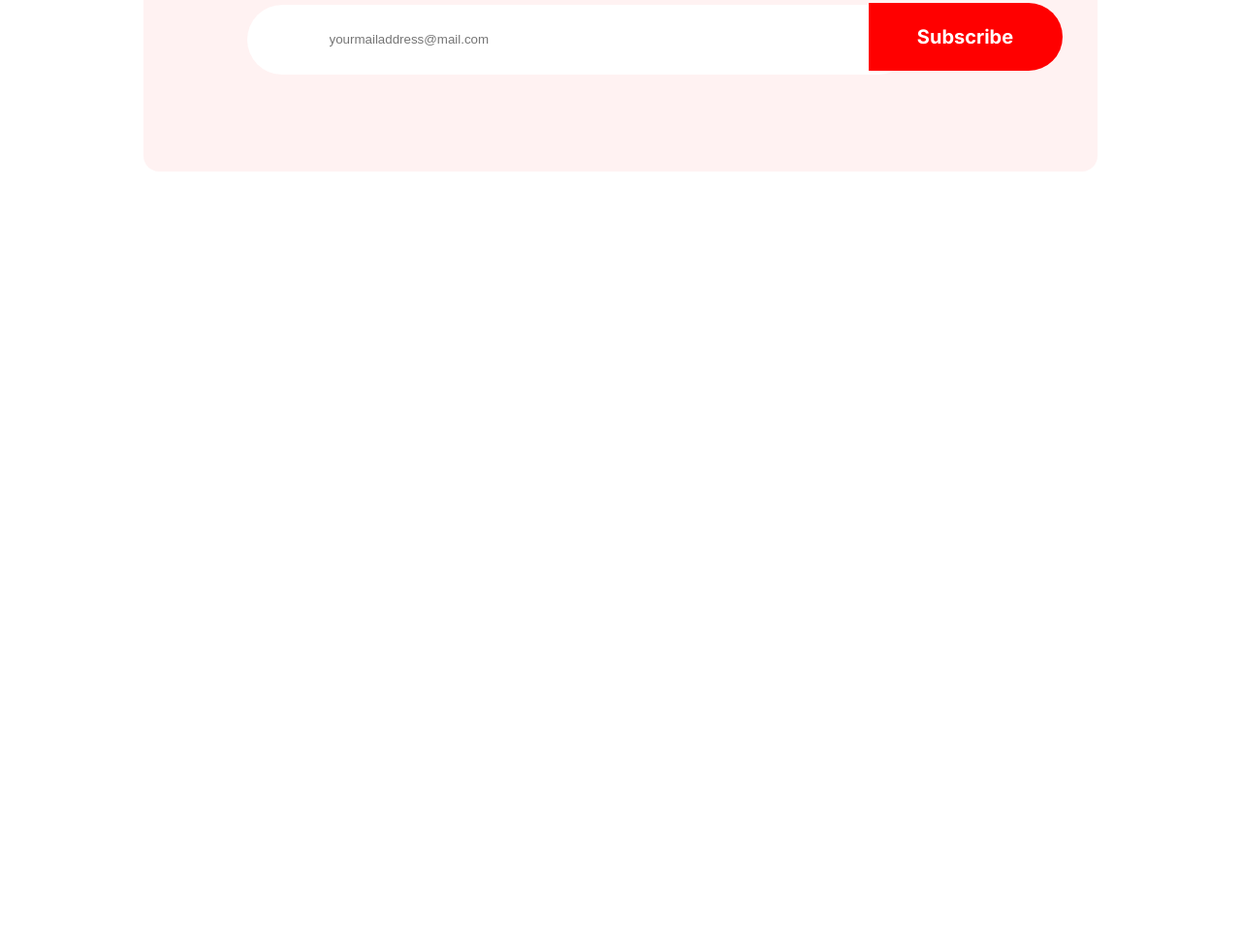
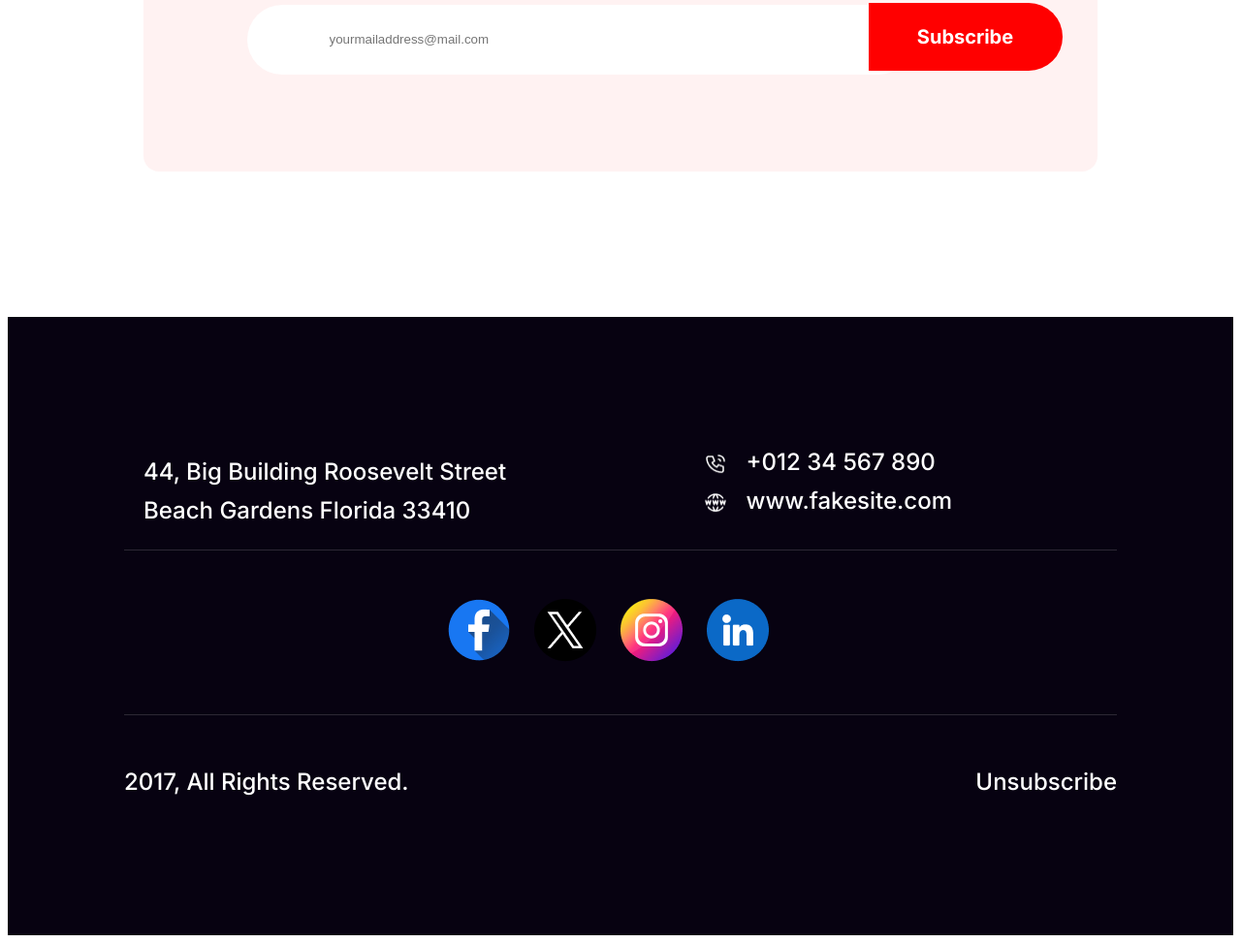
Before and after one commit to hqefahad/New-Year, a plain HTML site: page index.html in a window 1280 px wide. Shown: the part 9178-10151 px from the top of the page at 97% size. Before the commit the page ends 9505 px from the top, so only its background shows below. Drawn offline with Linux system fonts and the light colour scheme.

Commit message:
finish without Holiday sale section

```diff
--- a/index.html
+++ b/index.html
@@ -123,7 +123,8 @@
         <section class="subscribe">
             <img src="resources/Group 61.png" alt="">
             <h2 class="csTitle">Subscribe Newsletter</h2>
-            <p class="csDescription2">Subscribe to our newslatter and get in touch. We ensure you that you will receive all of our updates through email</p>
+            <p class="csDescription2">Subscribe to our newslatter and get in touch. We ensure you that you will receive
+                all of our updates through email</p>
             <div class="emailInput">
                 <input class="mailAddress" type="email" name="" placeholder="yourmailaddress@mail.com" id="">
                 <button class="btnsubscribe">Subscribe</button>
@@ -132,7 +133,29 @@
     </main>
 
     <footer>
-
+        <div class="footeraddress">
+            <div class="phyaddress">44, Big Building Roosevelt Street <br>
+                Beach Gardens Florida 33410</div>
+            <div class="viraddress">
+                <div>
+                    <img src="resources/Call.png" alt="">
+                    <p>+012 34 567 890</p> <br>
+                </div>
+                <div>
+                    <img src="resources/Website.png" alt="">
+                    <p>www.fakesite.com</p>
+                </div>
+            </div>
+        </div>
+        <div class="iconsContainer">
+            <img src="resources/Facebook.png" alt="" class="icons"><img src="resources/Twitter.png" alt=""
+                class="icons"><img src="resources/Instagram.png" alt="" class="icons"><img src="resources/Linkedin.png"
+                alt="" class="icons">
+        </div>
+        <div class="reserve">
+            <p>2017, All Rights Reserved.</p>
+            <p>Unsubscribe</p>
+        </div>
     </footer>
 </body>
 
--- a/styles/style.css
+++ b/styles/style.css
@@ -350,3 +350,54 @@ main {
     font-weight: 600;
     text-transform: capitalize;
 }
+
+footer {
+    padding: 120px;
+    background-color: #070211;
+}
+
+.footeraddress {
+    display: flex;
+    justify-content: space-between;
+    color: #FFF;
+    font-family: Inter;
+    font-size: 24px;
+    font-weight: 500;
+    line-height: 40px;
+    margin: 20px;
+}
+
+.viraddress div {
+    display: flex;
+}
+
+.viraddress img {
+    height: 24px;
+    width: 24px;
+    padding-right: 20px;
+}
+
+.viraddress p {
+    margin: -10px 150px 0px 0px;
+}
+
+.iconsContainer {
+    border-top: 1px solid rgba(255, 255, 255, 0.15);
+    border-bottom: 1px solid rgba(255, 255, 255, 0.15);
+    padding: 50px;
+    text-align: center;
+}
+
+.icons {
+    padding-right: 25px;
+}
+
+.reserve {
+    display: flex;
+    justify-content: space-between;
+    color: #FFF;
+    font-family: Inter;
+    font-size: 24px;
+    font-weight: 500;
+    margin-top: 30px;
+}
```
